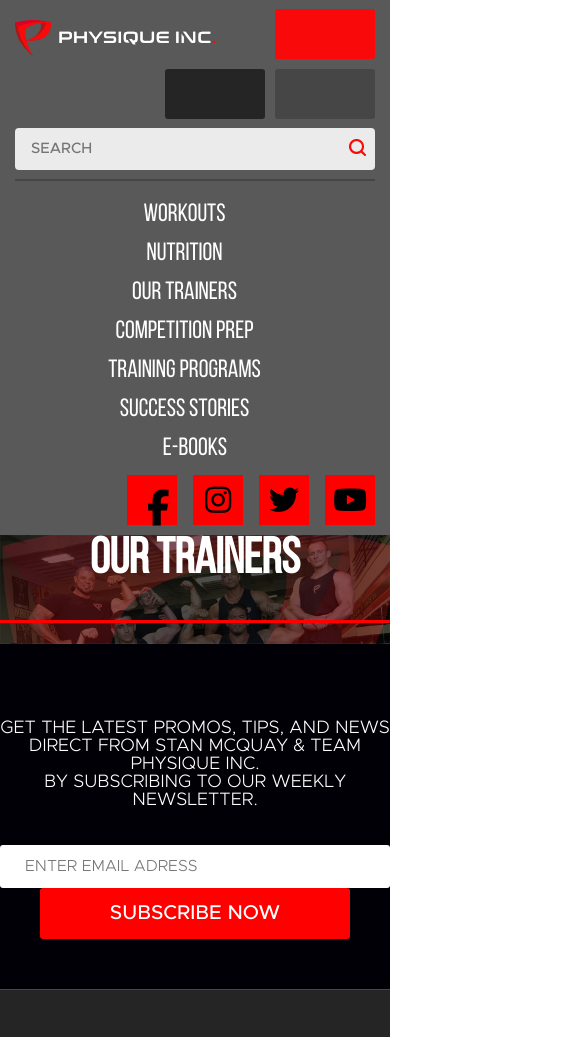
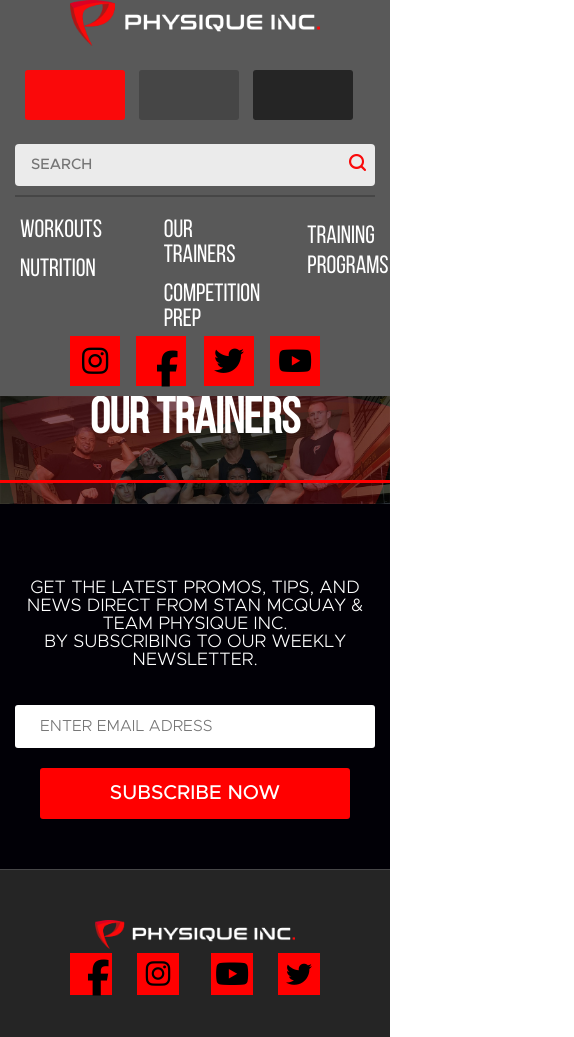
Before and after one commit to FomichtheDev/Trainers, a plain HTML site: page index.html in a window 390 px wide. Shown: the top 1037 px of the page, 574 px wide, since content can reach past the window. Drawn offline with Linux system fonts and the light colour scheme.

Commit message:
Adaptive 1024 , 992, 768 ,414

```diff
--- a/css/media.css
+++ b/css/media.css
@@ -1,4 +1,4 @@
-@media only screen and (max-width: 767px) {
+@media only screen and (max-width: 1023px) {
     header{
         position: relative;
         padding: 0 15px;
@@ -6,6 +6,87 @@
     }
     .logo{
         max-width: 200px;
+        margin-top: 20px;
+    }
+    header form{
+       margin-top: 20px;
+    }
+    .btn{
+        min-width: 170px;
+        margin-top: 20px;
+        margin-left: 10px;
+        height: 42px;
+        position: relative;
+    }
+    header a.btn{
+        font-size: 16px;
+    }
+    header a.soc_icon{
+        float: left;
+    }
+    .soc_icon.facebook:before{
+        top: 3px;
+        left: 12px;
+    }
+    footer ul{
+        margin-right: 20px;
+    }
+    .footer_icons{
+        margin: auto;
+        float: none;
+        max-width: 500px;
+        display: block;
+    }
+    .footer_logo{
+        text-align: center;
+        max-width: 200px;
+    }
+    .for_ul{
+        padding-top: 100px;
+        float: none;
+        max-width: 600px;
+        display: block;
+        margin: auto;
+    }
+}
+@media only screen and (max-width: 991px) {
+    .btn{
+        min-width: 150px;
+    }
+    header a.btn{
+        font-size: 14px;
+    }
+    header a.soc_icon{
+        float: right;
+    }
+    .soc_icon.facebook:before{
+        top: 2px;
+        left: 12px;
+    }
+    header form{
+        float: none;
+        width: 100%;
+        position: relative;
+    }
+    header nav ul {
+        -moz-column-count: 4;
+        -webkit-column-count: 4;
+        column-count: 4;
+        display: inline-block;
+    }
+    header nav ul li:nth-child(5){
+        line-height: 30px;
+        align-items: center;
+    }
+    header form button {
+        width: 10%;
+        position: absolute;
+        right: 0;
+    }
+}
+@media only screen and (max-width: 767px) {
+    .logo{
+        max-width: 250px;
         margin-top: 20px;
     }
     .btn{
@@ -42,11 +123,6 @@
         width: 100%;
         position: relative;
     }
-    header nav ul li{
-        display: block;
-        float: none;
-        text-align: center;
-    }
     header form button {
         width: 10%;
         position: absolute;
@@ -75,9 +151,6 @@
         max-width: 500px;
         display: block;
     }
-    .soc_icon2{
-
-    }
     .footer_logo{
         text-align: center;
         max-width: 200px;
@@ -90,3 +163,54 @@
         margin: auto;
     }
 }
+@media only screen and (max-width: 413px) {
+    .logo{
+        display: block;
+        width: 100%;
+        margin: auto;
+    }
+    header a.soc_icon.facebook , header a.soc_icon.instagram{
+        float: left;
+    }
+    header a.soc_icon.youtube{
+        margin-right: 55px;
+    }
+    header a.soc_icon.instagram{
+        margin-left: 55px;
+    }
+    .btn{
+        float: none;
+    }
+    footer input{
+     margin-bottom: 20px;
+    }
+    .wrapper{
+        max-width: 360px;
+    }
+    footer ul{
+        text-align: center;
+    }
+    .footer_logo{
+        margin: auto;
+    }
+    footer a.soc_icon2.twitter , .youtube{
+        float: right;
+    }
+    footer a.soc_icon2.twitter{
+        margin-right: 55px;
+    }
+    footer a.soc_icon2.facebook{
+        margin-left: 55px;
+    }
+    footer ul:first-of-type{
+        margin-right: 20px;
+    }
+    footer ul:nth-child(2n){
+        float: right;
+        margin-bottom: 30px;
+    }
+    footer ul:nth-child(2n + 1){
+        float: left;
+        margin-bottom: 30px;
+    }
+}
```
